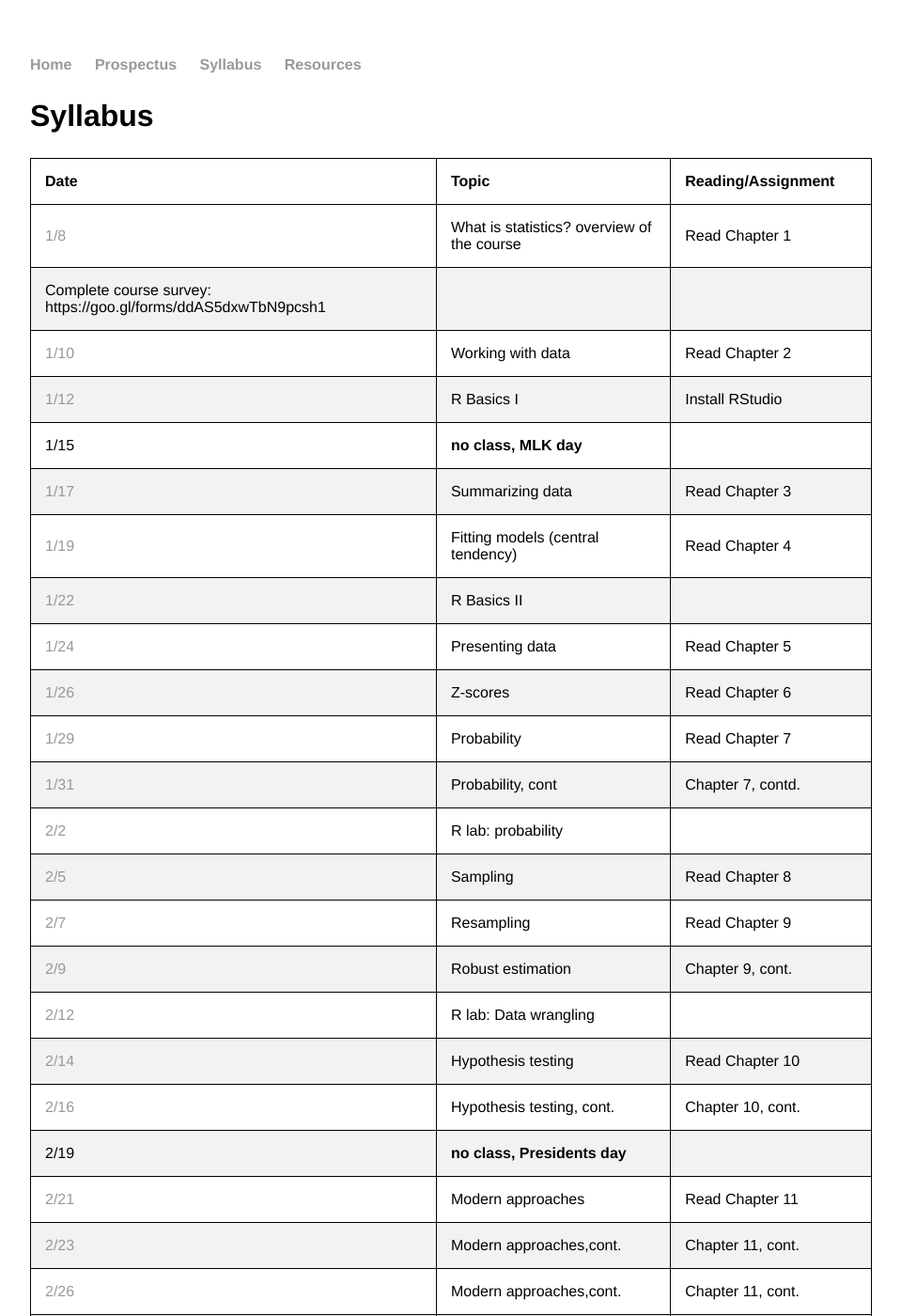
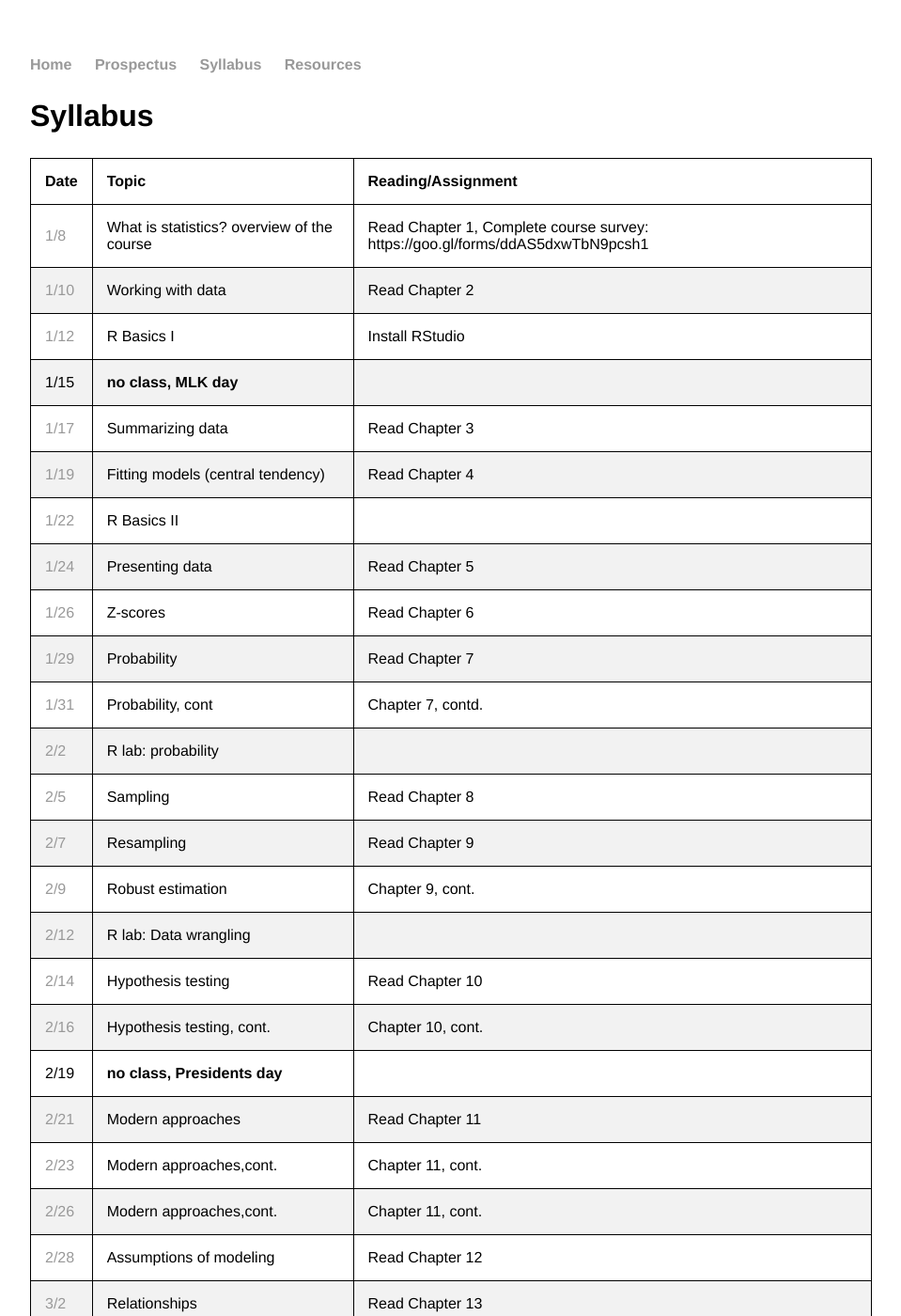
Before and after one commit to stats60/stats60.github.io, a Jekyll site: the page built from syllabus/index.md, in a window 1280 px wide and 1400 px high. Shown: the whole window at 94% size, without its empty margins (160-1119 px from the left). Built offline with Jekyll 4.4.1, drawn with Linux system fonts in a browser that asks for light colours; our own code applies the rules of GitHub Pages for plain Markdown files; some of the changed text lies outside the part shown.

Commit message:
autoupdate

```diff
--- a/syllabus/index.md
+++ b/syllabus/index.md
@@ -6,8 +6,7 @@ title: Psych 10: Syllabus
 
 | Date|Topic|Reading/Assignment|
 | ---|---|---|
-| [1/8](../lectures/lecture01)|What is statistics? overview of the course|Read Chapter 1
-Complete course survey: https://goo.gl/forms/ddAS5dxwTbN9pcsh1|
+| [1/8](../lectures/lecture01)|What is statistics? overview of the course|Read Chapter 1, Complete course survey: https://goo.gl/forms/ddAS5dxwTbN9pcsh1|
 | [1/10](../lectures/lecture02)|Working with data |Read Chapter 2|
 | [1/12](../lectures/lecture03)|R Basics I|Install RStudio|
 | 1/15|**no class, MLK day**|
```
Also changed, not shown: other parts of syllabus/index.md (+1 -1 lines).
